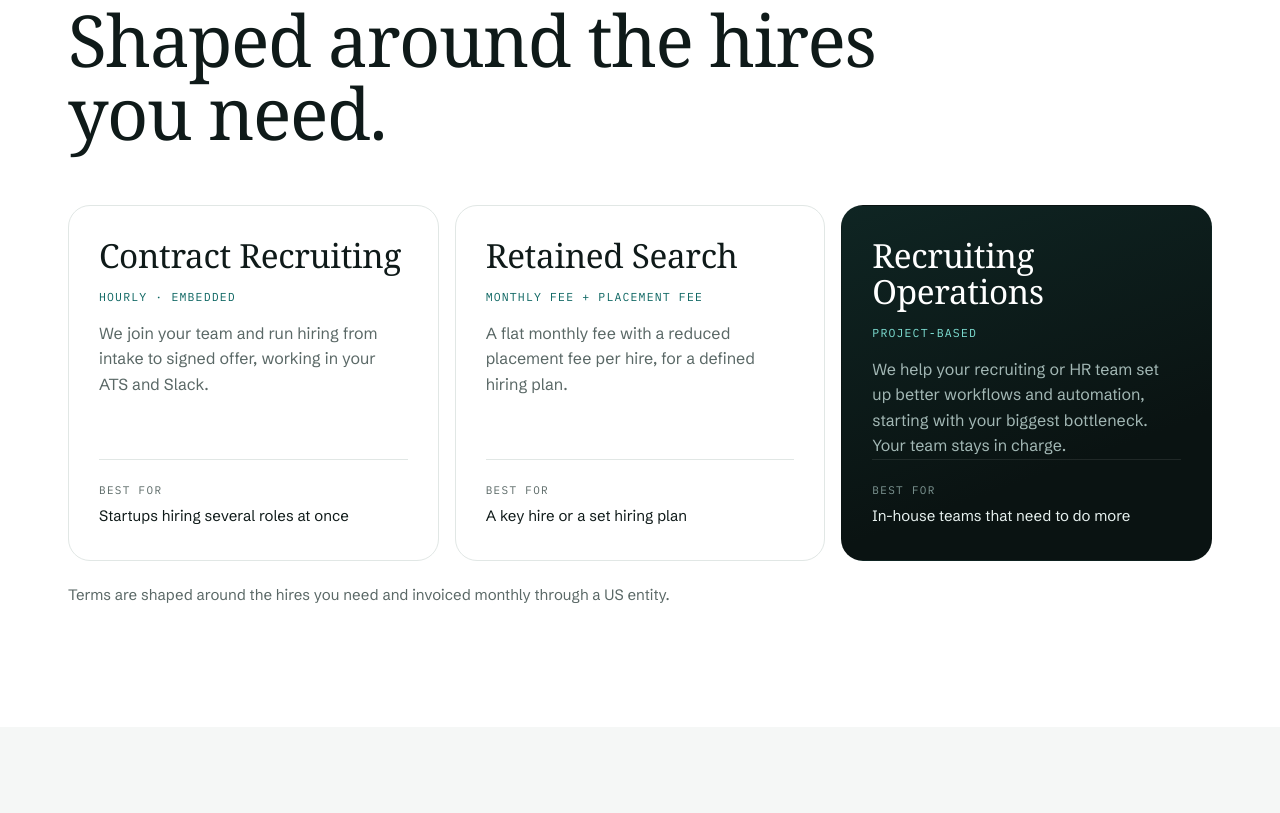
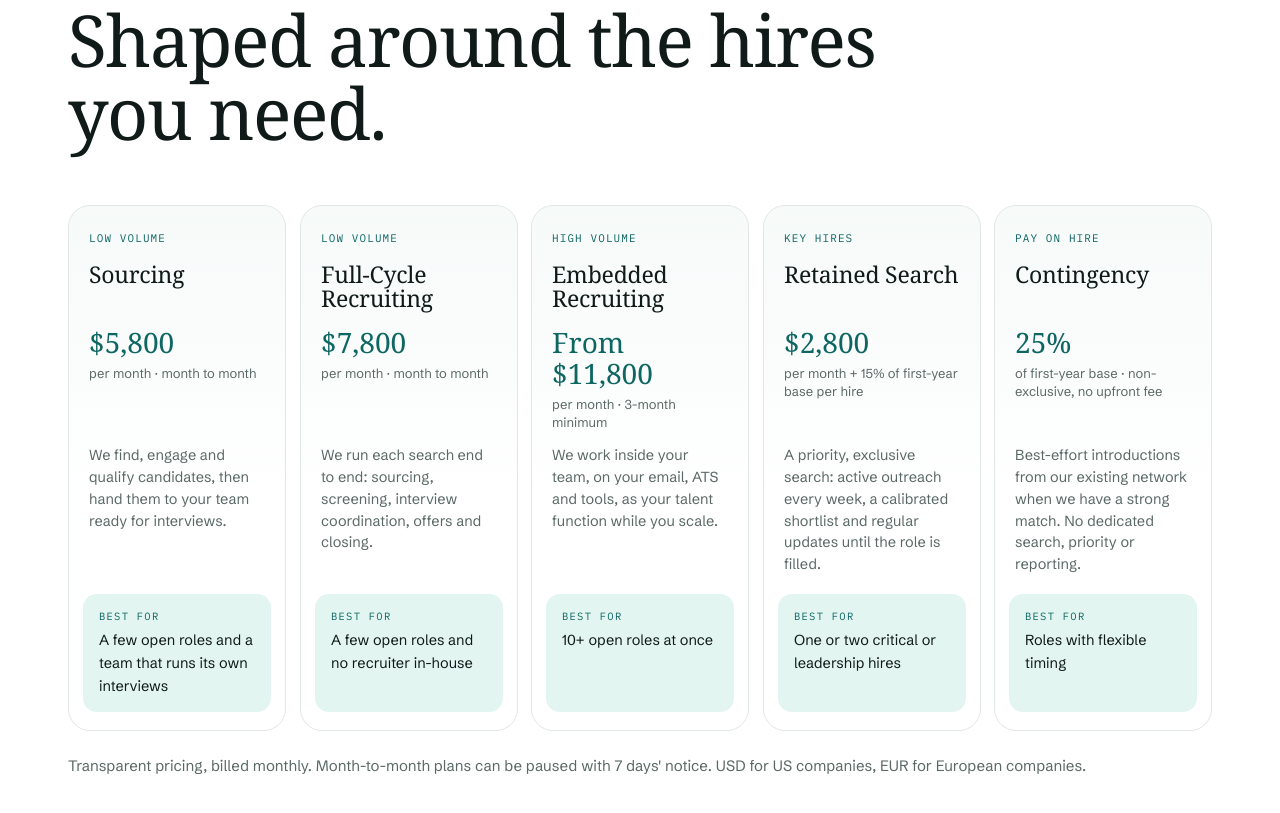
Before and after one commit to eves8/eves8, a plain HTML site: page index.html in a window 1280 px wide. Shown: the part 1979-2792 px from the top of the page. Drawn offline with Linux system fonts and the light colour scheme; a web font is replaced by a local one.

Commit message:
Services: five plans with transparent pricing

```diff
--- a/index.html
+++ b/index.html
@@ -260,13 +260,21 @@ footer a:hover{color:var(--mint)}
 .fam{background:var(--white);border:1px solid var(--line);border-radius:var(--r);padding:28px}
 .fam h3{font-size:20px;font-weight:700;margin-bottom:12px}
 .fam p{color:var(--muted);font-size:15.5px;line-height:1.55}
-.svc{display:grid;grid-template-columns:repeat(3,1fr);gap:16px;margin-top:56px}
-.sv{display:flex;flex-direction:column;background:var(--white);border:1px solid var(--line);border-radius:var(--r);padding:32px 30px}
-.sv h3{font-family:var(--serif);font-weight:400;font-size:clamp(28px,2.6vw,34px);line-height:1.08;letter-spacing:-.01em}
-.sv .how{display:inline-block;background:none;margin:14px 0 14px;font-family:var(--mono);font-size:11.5px;letter-spacing:.1em;text-transform:uppercase;color:var(--teal)}
-.sv p{color:var(--muted);font-size:16px}
-.sv .best{margin-top:auto;padding-top:22px;border-top:1px solid var(--line);font-size:15px;color:var(--ink)}
-.sv .best span{display:block;font-family:var(--mono);font-size:11px;letter-spacing:.12em;text-transform:uppercase;color:var(--muted);margin-bottom:4px}
+.svc{display:grid;grid-template-columns:repeat(5,1fr);grid-auto-rows:auto;gap:14px;margin-top:56px}
+.svc .sv{display:grid;grid-template-rows:subgrid;grid-row:span 5;row-gap:0}
+.sv{transition:transform .35s cubic-bezier(.2,.7,.2,1),box-shadow .35s;will-change:transform}
+.sv:hover{transform:translateY(-6px) scale(1.03);box-shadow:0 28px 60px rgba(15,26,25,.14);border-color:#bfe6de;z-index:2;position:relative}
+.sv.feat:hover{box-shadow:0 28px 60px rgba(10,19,18,.35)}
+.sv{display:flex;flex-direction:column;background:linear-gradient(180deg,#f6faf9 0%,#fff 55%);border:1px solid var(--line);border-radius:var(--r);padding:24px 20px}
+.sv h3{font-family:var(--serif);font-weight:400;font-size:clamp(22px,1.8vw,25px);line-height:1.08;letter-spacing:-.01em}
+.sv .how{display:block;background:none;margin:0 0 14px;font-family:var(--mono);font-size:11px;letter-spacing:.1em;text-transform:uppercase;color:var(--teal)}
+.sv p{color:var(--muted);font-size:14.5px;line-height:1.5;margin-bottom:18px}
+.sv .price{font-family:var(--serif);font-size:28px;line-height:1.1;margin:16px 0 14px;color:var(--teal)}
+.sv .price span{font-family:var(--sans);font-size:14px;color:var(--muted)}
+.sv .price small{display:block;font-family:var(--sans);font-size:13px;line-height:1.4;color:var(--muted);margin-top:6px}
+.sv.feat .price{color:var(--mint)}.sv.feat .price span{color:#94aaa7}
+.sv .best{padding:14px 16px;margin:0 -6px -6px;border-radius:14px;background:#e3f5f1;font-size:14.5px;color:var(--ink)}
+.sv .best span{display:block;font-family:var(--mono);font-size:10.5px;letter-spacing:.12em;text-transform:uppercase;color:var(--teal);margin-bottom:4px}
 .sv.feat{background:linear-gradient(160deg,#0f2523 0%,var(--night) 70%);color:#fff;border-color:transparent}
 .sv.feat p{color:#a3b8b5}.sv.feat .how{color:var(--mint)}
 .sv.feat .best{border-top-color:var(--line-d);color:#e8f2f0}.sv.feat .best span{color:#7f9794}
@@ -293,6 +301,7 @@ footer a:hover{color:var(--mint)}
 .faq p{margin-top:10px;color:#9fb3b0;font-size:15.5px}
 .faq a{color:var(--mint)}
 .faqh{margin-top:72px;font-family:var(--mono);font-size:12px;letter-spacing:.14em;text-transform:uppercase;color:#7f9794}
+@media (max-width:1100px){.svc{grid-template-columns:repeat(3,1fr)}}
 @media (max-width:980px){.stories,.fams,.svc,.faq{grid-template-columns:1fr}.radar{flex-direction:column;align-items:flex-start}}
 </style>
 </head>
@@ -315,7 +324,7 @@ footer a:hover{color:var(--mint)}
   <div class="wrap">
     <div class="hero-grid">
       <div>
-        <div class="badge"><i></i>Contract · Retained · Recruiting operations</div>
+        <div class="badge"><i></i>Sourcing · Full-cycle · Embedded · Retained · Contingency</div>
         <h1 class="display">A dedicated talent partner for your <span class="grad">most critical hires.</span></h1>
         <p class="lead">Boutique technical and leadership recruiting for venture-backed startups across the US and Europe, from your first engineers to VP-level leaders.</p>
         <p class="proof">Teams scaled from seed to IPO · 500+ hires · US &amp; Europe</p>
@@ -331,7 +340,7 @@ footer a:hover{color:var(--mint)}
         <div class="pain"><b>A shortlist, not a stack of resumes</b><small>Every candidate is screened against the role before you meet them.</small></div>
         <div class="pain"><b>Specialists in technical hiring</b><small>Engineering, AI/ML, security and data, plus the go-to-market and leadership hires around them.</small></div>
         <div class="pain"><b>Startup and enterprise experience</b><small>Teams that grew from seed to IPO, and hires for LinkedIn, Microsoft and Intuit.</small></div>
-        <div class="pain"><b>Flexible engagement</b><small>Contract, retained or project-based, shaped around your hiring plan.</small></div>
+        <div class="pain"><b>Flexible engagement</b><small>Month-to-month plans with transparent pricing, or embedded support when you scale.</small></div>
       </div>
     </div>
   </div>
@@ -364,11 +373,13 @@ footer a:hover{color:var(--mint)}
     <div class="eyebrow rv">Services</div>
     <h2 class="display rv">Shaped around the hires you need.</h2>
     <div class="svc">
-      <div class="sv rv"><h3>Contract Recruiting</h3><div class="how">Hourly · embedded</div><p>We join your team and run hiring from intake to signed offer, working in your ATS and Slack.</p><div class="best"><span>Best for</span>Startups hiring several roles at once</div></div>
-      <div class="sv rv"><h3>Retained Search</h3><div class="how">Monthly fee + placement fee</div><p>A flat monthly fee with a reduced placement fee per hire, for a defined hiring plan.</p><div class="best"><span>Best for</span>A key hire or a set hiring plan</div></div>
-      <div class="sv feat rv"><h3>Recruiting Operations</h3><div class="how">Project-based</div><p>We help your recruiting or HR team set up better workflows and automation, starting with your biggest bottleneck. Your team stays in charge.</p><div class="best"><span>Best for</span>In-house teams that need to do more</div></div>
+      <div class="sv rv"><div class="how">Low volume</div><h3>Sourcing</h3><div class="price">$5,800<small>per month · month to month</small></div><p>We find, engage and qualify candidates, then hand them to your team ready for interviews.</p><div class="best"><span>Best for</span>A few open roles and a team that runs its own interviews</div></div>
+      <div class="sv rv"><div class="how">Low volume</div><h3>Full-Cycle Recruiting</h3><div class="price">$7,800<small>per month · month to month</small></div><p>We run each search end to end: sourcing, screening, interview coordination, offers and closing.</p><div class="best"><span>Best for</span>A few open roles and no recruiter in-house</div></div>
+      <div class="sv rv"><div class="how">High volume</div><h3>Embedded Recruiting</h3><div class="price">From $11,800<small>per month · 3-month minimum</small></div><p>We work inside your team, on your email, ATS and tools, as your talent function while you scale.</p><div class="best"><span>Best for</span>10+ open roles at once</div></div>
+      <div class="sv rv"><div class="how">Key hires</div><h3>Retained Search</h3><div class="price">$2,800<small>per month + 15% of first-year base per hire</small></div><p>A priority, exclusive search: active outreach every week, a calibrated shortlist and regular updates until the role is filled.</p><div class="best"><span>Best for</span>One or two critical or leadership hires</div></div>
+      <div class="sv rv"><div class="how">Pay on hire</div><h3>Contingency</h3><div class="price">25%<small>of first-year base · non-exclusive, no upfront fee</small></div><p>Best-effort introductions from our existing network when we have a strong match. No dedicated search, priority or reporting.</p><div class="best"><span>Best for</span>Roles with flexible timing</div></div>
     </div>
-    <p class="terms rv">Terms are shaped around the hires you need and invoiced monthly through a US entity.</p>
+    <p class="terms rv">Transparent pricing, billed monthly. Month-to-month plans can be paused with 7 days' notice. USD for US companies, EUR for European companies.</p>
   </div>
 </section>
 
```
